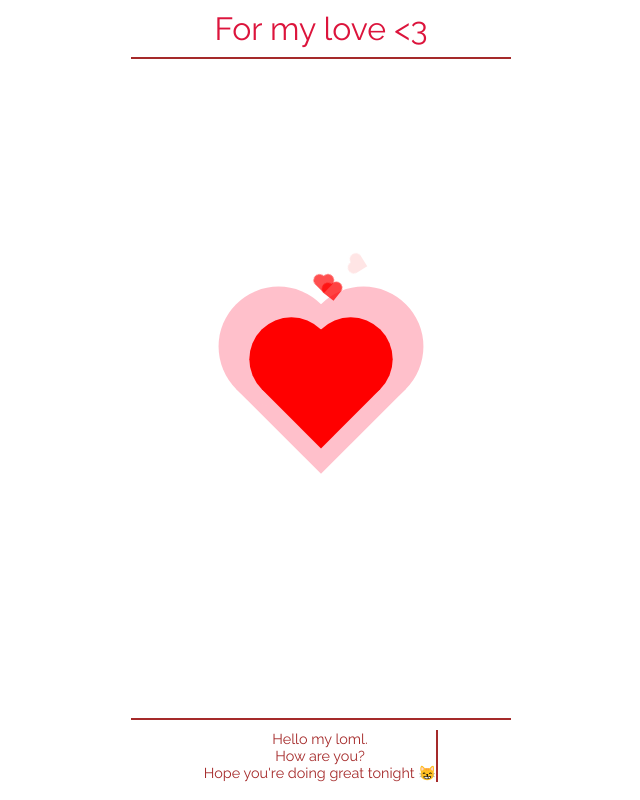
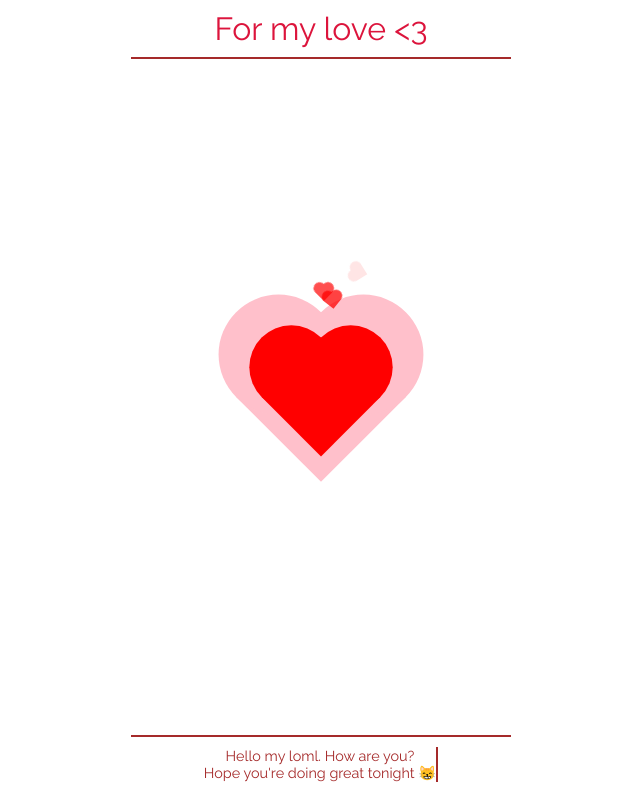
Before and after one commit to Onlyyz01/Loml, a plain HTML site: page index.html in a window 1280 px wide. Shown: the whole page, without its empty margins (319-959 px from the left). Drawn offline with Linux system fonts and the light colour scheme.

Commit message:
Update index.html

```diff
--- a/index.html
+++ b/index.html
@@ -235,7 +235,7 @@
 
     <script>
         const textLines = [
-            "Hello my loml. <br> How are you? <br> Hope you're doing great tonight 😸",
+            "Hello my loml. How are you? <br> Hope you're doing great tonight 😸",
             "I just want to remind you <br> that no one could take your place.",
             "No one can replace you, <br> you're the only girl of my life.",
             "I just want to let you know, <br> that I love you more than you know.",
```
